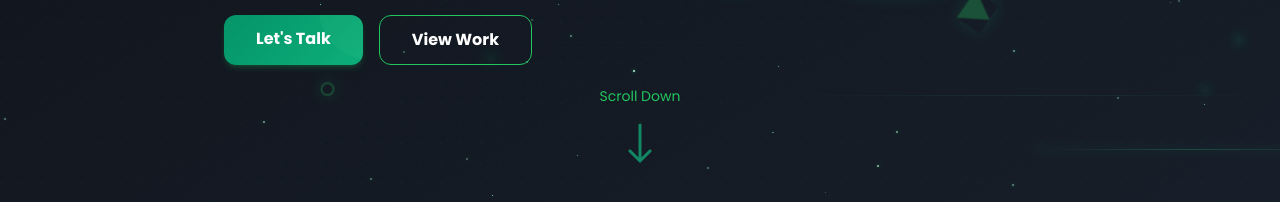
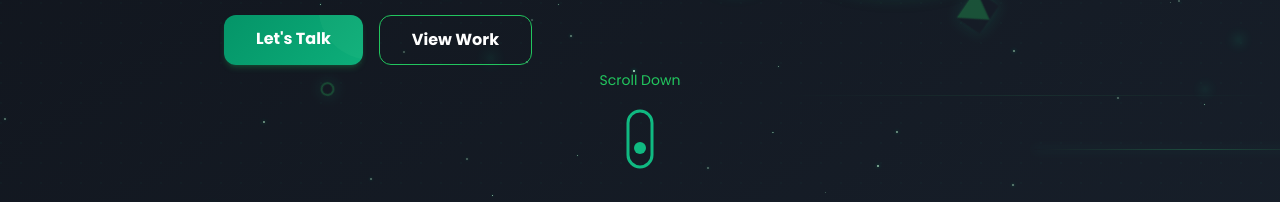
Before and after one commit to vdnvarma/Portfolio, a React (Create React App) app: page / in a window 1280 px wide. Shown: the part 598-800 px from the top of the page. Built offline with nearby package versions, Linux system fonts and the light colour scheme; no server answers.

Commit message:
updated herosection

```diff
--- a/src/components/Hero.js
+++ b/src/components/Hero.js
@@ -255,8 +255,11 @@ const TypewriterText = ({ texts }) => {
 
 // Modern animated scroll indicator
 const ScrollIndicator = () => {
+  const [showRipple, setShowRipple] = React.useState(false);
   // Function to scroll to about section
   const scrollToAbout = () => {
+    setShowRipple(true);
+    setTimeout(() => setShowRipple(false), 500);
     const aboutSection = document.getElementById('about');
     if (aboutSection) {
       aboutSection.scrollIntoView({ behavior: 'smooth' });
@@ -271,16 +274,20 @@ const ScrollIndicator = () => {
       transition={{ delay: 1.5, duration: 1 }}
     >
       <motion.div
-        className="flex flex-col items-center cursor-pointer group"
+        className="flex flex-col items-center cursor-pointer group relative"
         onClick={scrollToAbout}
         whileHover={{ scale: 1.1 }}
         whileTap={{ scale: 0.95 }}
       >
+        {/* Tooltip */}
+        <span className="absolute -top-8 left-1/2 -translate-x-1/2 px-2 py-1 text-xs rounded bg-black text-white opacity-0 group-hover:opacity-100 transition-opacity duration-300 pointer-events-none z-20 shadow-lg">
+          Scroll to About
+        </span>
         <span className="text-green-500 text-sm mb-2 group-hover:text-green-400 transition-colors duration-300">
           Scroll Down
         </span>
         <motion.div
-          className="w-8 h-12 flex justify-center"
+          className="w-8 h-16 flex justify-center relative"
           animate={{ y: [0, 10, 0] }}
           transition={{
             duration: 1.5,
@@ -289,26 +296,20 @@ const ScrollIndicator = () => {
             ease: "easeInOut"
           }}
         >
-          <svg width="24" height="40" viewBox="0 0 24 40" fill="none" xmlns="http://www.w3.org/2000/svg">
-            <motion.path
-              d="M12 2L12 38M12 38L2 28M12 38L22 28"
-              stroke="#10b981"
-              strokeWidth="3"
-              strokeLinecap="round"
-              strokeLinejoin="round"
-              initial={{ pathLength: 0, opacity: 0 }}
-              animate={{
-                pathLength: 1,
-                opacity: 1,
-              }}
-              transition={{
-                duration: 1.5,
-                ease: "easeInOut",
-                repeat: Infinity,
-                repeatType: "loop",
-                repeatDelay: 0.5
-              }}
-              className="group-hover:stroke-green-400 transition-colors duration-300"
+          {/* Ripple effect */}
+          {showRipple && (
+            <span className="absolute left-1/2 top-1/2 -translate-x-1/2 -translate-y-1/2 w-16 h-16 rounded-full bg-green-400/30 animate-ripple z-10"></span>
+          )}
+          {/* Elegant animated mouse icon */}
+          <svg width="32" height="64" viewBox="0 0 32 64" fill="none" xmlns="http://www.w3.org/2000/svg" className="relative z-20">
+            <rect x="4" y="4" width="24" height="56" rx="12" stroke="#10b981" strokeWidth="3" fill="none" />
+            <motion.circle
+              cx="16"
+              cy="16"
+              r="6"
+              fill="#10b981"
+              animate={{ cy: [16, 44, 16] }}
+              transition={{ duration: 1.5, repeat: Infinity, repeatType: 'loop', ease: 'easeInOut' }}
             />
           </svg>
         </motion.div>
--- a/src/index.css
+++ b/src/index.css
@@ -202,3 +202,22 @@ body {
     line-height: 40px;
   }
 }
+
+@keyframes ripple {
+  0% {
+    transform: scale(0.7);
+    opacity: 0.5;
+  }
+  80% {
+    transform: scale(1.5);
+    opacity: 0.2;
+  }
+  100% {
+    transform: scale(2);
+    opacity: 0;
+  }
+}
+
+.animate-ripple {
+  animation: ripple 0.5s linear;
+}
```
